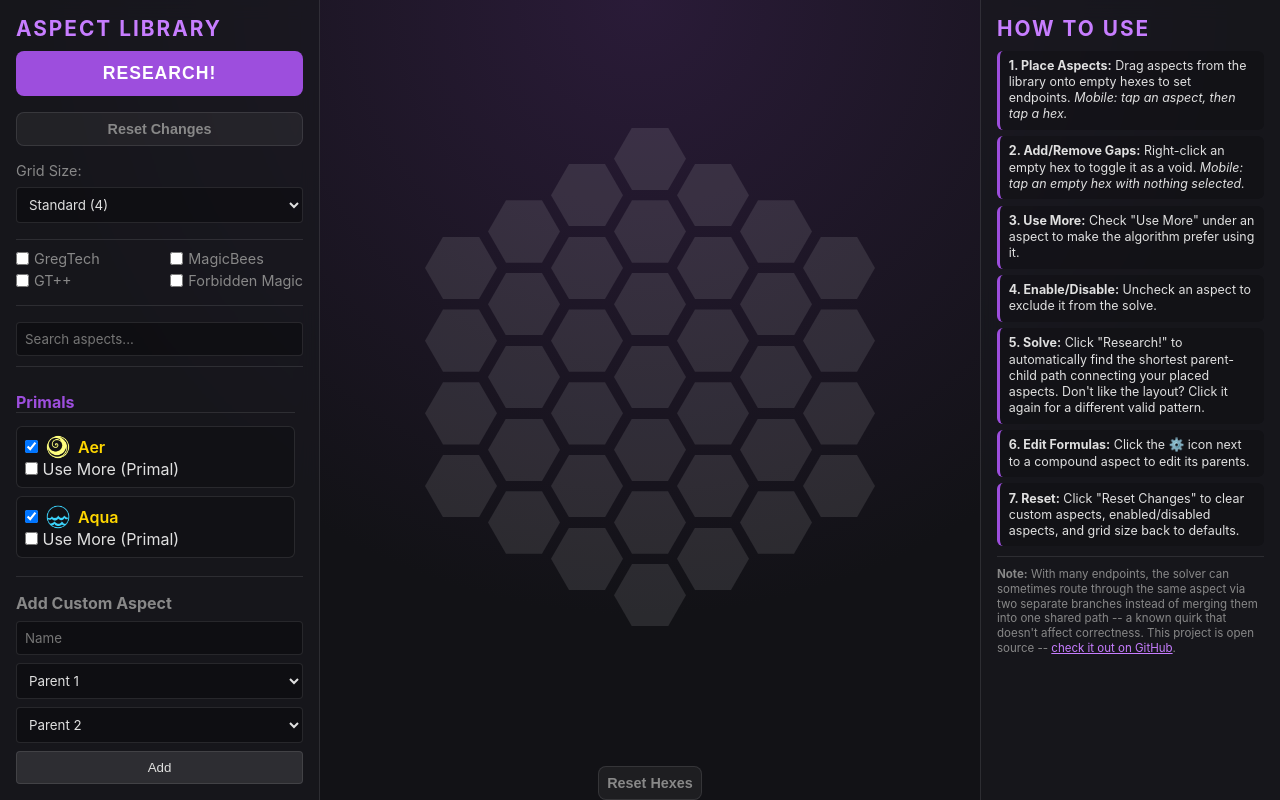
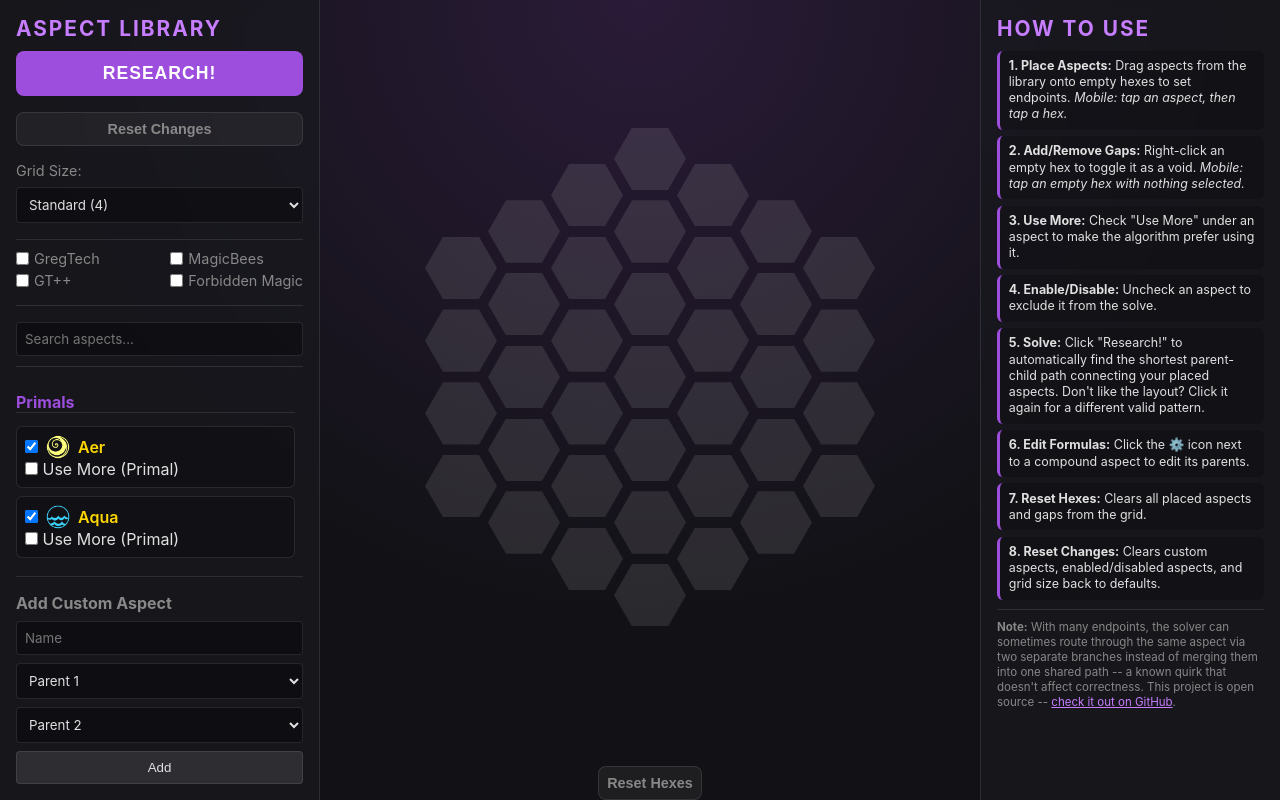
Before and after one commit to exaltedo2/ThaumcraftResearcher, a website built with Vite: page index.html in a window 1280 px wide. Built offline with nearby package versions, Linux system fonts and the light colour scheme.

Commit message:
Explain Reset Hexes in How to Use, ordered before Reset Changes

```diff
--- a/index.html
+++ b/index.html
@@ -101,7 +101,8 @@
           <p><strong>4. Enable/Disable:</strong> Uncheck an aspect to exclude it from the solve.</p>
           <p><strong>5. Solve:</strong> Click "Research!" to automatically find the shortest parent-child path connecting your placed aspects. Don't like the layout? Click it again for a different valid pattern.</p>
           <p><strong>6. Edit Formulas:</strong> Click the ⚙️ icon next to a compound aspect to edit its parents.</p>
-          <p><strong>7. Reset:</strong> Click "Reset Changes" to clear custom aspects, enabled/disabled aspects, and grid size back to defaults.</p>
+          <p><strong>7. Reset Hexes:</strong> Clears all placed aspects and gaps from the grid.</p>
+          <p><strong>8. Reset Changes:</strong> Clears custom aspects, enabled/disabled aspects, and grid size back to defaults.</p>
         </div>
         <p class="note"><strong>Note:</strong> With many endpoints, the solver can sometimes route through the same aspect via two separate branches instead of merging them into one shared path -- a known quirk that doesn't affect correctness. This project is open source -- <a href="https://github.com/exaltedo2/ThaumcraftResearcher" target="_blank" rel="noopener noreferrer">check it out on GitHub</a>.</p>
       </aside>
```
